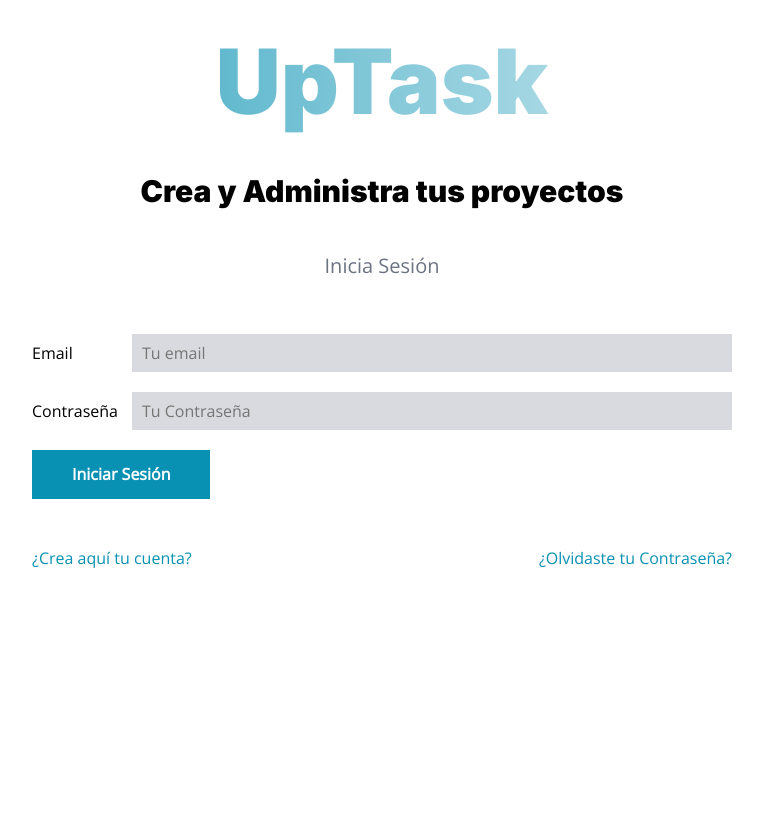
After one commit to Groundev/UpTask, a PHP site: template views/auth/login.php in a window 1280 px wide. The commit adds this page. Shown: the whole page, without its empty margins (258-1021 px from the left). Run offline with PHP 8.4, Linux system fonts and the light colour scheme; the template is opened without the code that fills it, so the values that code supplies are empty.

Commit message:
Interfaz de login

```diff
--- a/src/scss/app.scss
+++ b/src/scss/app.scss
@@ -1 +1,3 @@
-@use 'base';
+@use "base";
+@use "componentes";
+@use "auth";
--- /dev/null
+++ b/src/scss/auth/_index.scss
@@ -0,0 +1 @@
+@forward "login";
--- /dev/null
+++ b/src/scss/auth/_login.scss
@@ -0,0 +1,28 @@
+@use "base/variables" as v;
+@use "base/mixins" as m;
+
+.login {
+  margin-top: 3rem;
+  .uptask {
+    background: linear-gradient(
+      to right,
+      v.$cyan 0%,
+      lighten(v.$cyan, 70%) 100%
+    );
+    color: transparent;
+    background-clip: text;
+    text-align: center;
+    font-size: 7rem;
+    @include m.tablet {
+      font-size: 9rem;
+    }
+  }
+  input[type="submit"] {
+    @include m.boton(v.$cyan, v.$blanco);
+  }
+  .acciones {
+    a {
+      color: v.$cyan;
+    }
+  }
+}
--- a/src/scss/base/_tipografia.scss
+++ b/src/scss/base/_tipografia.scss
@@ -1,8 +1,10 @@
-@use 'variables' as v;
+@use "variables" as v;
 
-h1, h2, h3 {
+h1,
+h2,
+h3 {
   font-family: v.$fuente_headings;
-    margin: 0 0 calc(v.$separacion / 2) 0 ;
+  margin: 0 0 calc(v.$separacion / 2) 0;
   font-weight: 900;
 }
 h1 {
@@ -19,3 +21,15 @@ p {
   color: v.$gris;
   line-height: 1.8;
 }
+
+.tagline {
+  font-family: v.$fuente_headings;
+  font-weight: 800;
+  color: v.$negro;
+  font-size: 3rem;
+  text-align: center;
+}
+
+.descripcion-pagina {
+  text-align: center;
+}
--- /dev/null
+++ b/src/scss/componentes/_acciones.scss
@@ -0,0 +1,20 @@
+@use "base/variables" as v;
+@use "base/mixins" as m;
+
+.acciones {
+  margin-top: 5rem;
+  @include m.tablet {
+    display: flex;
+    justify-content: space-between;
+  }
+
+  a {
+    display: block;
+    text-align: center;
+    margin-bottom: 1.5rem;
+    color: v.$negro;
+    &:last-of-type {
+      margin-bottom: 0;
+    }
+  }
+}
--- /dev/null
+++ b/src/scss/componentes/_formulario.scss
@@ -0,0 +1,20 @@
+@use "base/variables" as v;
+@use "base/mixins" as m;
+
+.formulario {
+  margin-top: 5rem;
+  .campo {
+    display: flex;
+    align-items: center;
+    margin-bottom: 2rem;
+    label {
+      flex: 0 0 10rem;
+    }
+    input {
+      flex: 1;
+      padding: 1rem;
+      border: none;
+      background-color: lighten(v.$gris, 40%);
+    }
+  }
+}
--- /dev/null
+++ b/src/scss/componentes/_index.scss
@@ -0,0 +1,2 @@
+@forward "formulario";
+@forward "acciones";
--- /dev/null
+++ b/views/auth/crear.php
@@ -0,0 +1 @@
+<h1>Crea Tu Cuenta</h1>
--- /dev/null
+++ b/views/auth/login.php
@@ -0,0 +1,25 @@
+<div class="contenedor login">
+    <h1 class="uptask">UpTask</h1>
+    <p class="tagline">Crea y Administra tus proyectos</p>
+
+    <div class="contenedor-sm">
+        <p class="descripcion-pagina">Inicia Sesión</p>
+
+        <form action="/" method="POST" class="formulario">
+            <div class="campo">
+                <label for="email">Email</label>
+                <input type="email" id="email" placeholder="Tu email" name="email">
+            </div>
+            <div class="campo">
+
+                <label for="password">Contraseña</label>
+                <input type="password" id="password" placeholder="Tu Contraseña" name="password">
+            </div>
+            <input type="submit" class="boton" value="Iniciar Sesión">
+        </form>
+        <div class="acciones">
+            <a href="/crear">¿Crea aquí tu cuenta?</a>
+            <a href="/olvide">¿Olvidaste tu Contraseña?</a>
+        </div>
+    <!-- </div>  Contenedor SM -->
+</div>
--- a/views/layout.php
+++ b/views/layout.php
@@ -3,7 +3,7 @@
 <head>
     <meta charset="UTF-8">
     <meta name="viewport" content="width=device-width, initial-scale=1.0">
-    <title>UpTask</title>
+    <title>UpTask | <?php echo $titulo ?? ''; ?></title>
     <link rel="preconnect" href="https://fonts.googleapis.com">
     <link rel="preconnect" href="https://fonts.gstatic.com" crossorigin>
     <link href="https://fonts.googleapis.com/css2?family=Inter:wght@400;700;900&family=Open+Sans&display=swap" rel="stylesheet">
```
Also changed, not shown: controllers/LoginController.php (+14 -4 lines), public/build/css/app.css, 1 other file. Lines whose indentation alone changed are shown as unchanged.
